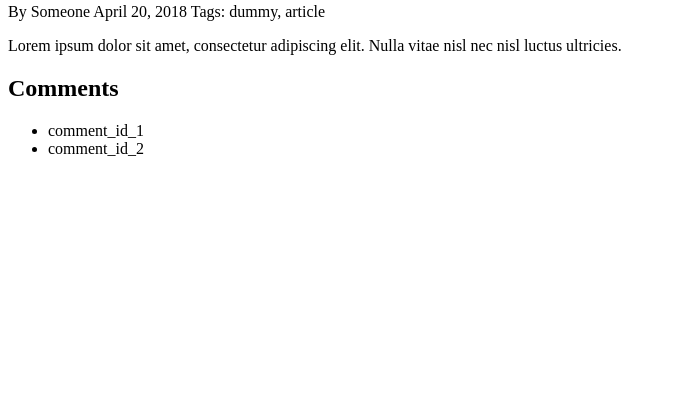
After one commit to Marcel-aka-Satum/ProgrammingProjectDatabases, a Flask app: page /article/1 in a window 1280 px wide. The commit adds this page. Shown: the part 381-800 px from the top of the page, without its empty margins (0-673 px from the left). Run offline with Flask 2, Linux system fonts and the light colour scheme.

Commit message:
Added routes for 'article/{id}', 'articles/latest', 'articles/popular' and handles error for 404 & 500. Now im using examples for articles but this can be changed later one.

```diff
--- a/app.py
+++ b/app.py
@@ -1,12 +1,111 @@
-from flask import Flask, render_template
+from flask import Flask, render_template, request, redirect, url_for
 
 app = Flask(__name__)
 
 
 @app.route('/')
-def hello_world():  # put application's code here
+def index():
     return render_template('index.html')
 
 
+@app.route('/articles', strict_slashes=False)
+@app.route('/articles/<tag>', strict_slashes=False)
+def articles(tag=None):
+    article_1 = {
+        'title': '10 Tips for Better Time Management',
+        'content': 'In today’s fast-paced world, effective time management is essential. Here are some practical tips to help you make the most of your time.',
+        'author': 'John Smith',
+        'date_posted': 'September 12, 2022',
+        'image': 'https://picsum.photos/400/400/?random',
+        'category': 'Productivity',
+        'tags': ['time management', 'productivity'],
+        'comments': ['comment_id_1', 'comment_id_2'],
+        'references': ['ref_1', 'ref_2'],
+        'article_id': 1
+    }
+    article_2 = {
+        'title': 'The Benefits of Meditation: How it Can Improve Your Life',
+        'content': 'Meditation has been shown to have numerous benefits for both physical and mental health. Find out how it can help you reduce stress, improve focus, and more.',
+        'author': 'Jane Doe',
+        'date_posted': 'August 30, 2022',
+        'image': 'https://picsum.photos/400/400/?random',
+        'category': 'Wellness',
+        'tags': ['meditation', 'wellness', 'mindfulness'],
+        'comments': ['comment_id_3', 'comment_id_4'],
+        'references': ['ref_3', 'ref_4'],
+        'article_id': 2
+    }
+    article_3 = {
+        'title': 'The Importance of Sleep for Optimal Health',
+        'content': 'Sleep is crucial for maintaining overall health and wellbeing. It allows our bodies to repair and regenerate, and is important for cognitive function, emotional regulation, and immune system function. Inadequate sleep has been linked to a number of health problems, including obesity, diabetes, heart disease, and depression. To optimize your sleep, experts recommend establishing a regular sleep routine, creating a comfortable sleep environment, and avoiding stimulants like caffeine and electronic devices before bedtime.',
+        'author': 'Jane Smith',
+        'date_posted': 'March 1, 2023',
+        'image': 'https://picsum.photos/400/400/?random',
+        'category': 'Health',
+        'tags': ['sleep', 'health', 'wellness'],
+        'comments': ['comment_id_1', 'comment_id_2'],
+        'references': 'https://www.sleepfoundation.org/articles/why-do-we-need-sleep',
+        'article_id': 3
+    }
+    article_4 = {
+        'title': 'The Benefits of Meditation for Stress Relief',
+        'content': 'Meditation has been shown to be an effective tool for reducing stress and improving overall wellbeing. It can help to calm the mind and body, reduce feelings of anxiety and depression, and improve sleep quality. Regular meditation practice has also been linked to increased focus and concentration, better emotional regulation, and improved immune system function. To get started with meditation, experts recommend finding a quiet, comfortable place to sit, focusing on your breath, and gradually increasing the length of your practice over time.',
+        'author': 'John Doe',
+        'date_posted': 'February 15, 2023',
+        'image': 'https://picsum.photos/400/400/?random',
+        'category': 'Mindfulness',
+        'tags': ['meditation', 'stress relief', 'mindfulness'],
+        'comments': ['comment_id_3', 'comment_id_4', 'comment_id_5'],
+        'references': 'https://www.mayoclinic.org/tests-procedures/meditation/in-depth/meditation/art-20045858',
+        'article_id': 4
+    }
+
+
+    if tag == 'latest':
+        ## get the latest articles
+        # articles = get_latest_articles()
+        articles = [article_1, article_2]
+    elif tag == 'popular':
+        ## get the most popular articles
+        # articles = get_popular_articles()
+        articles = [article_3, article_4]
+    elif tag == 'all':
+        # get all articles
+        # articles = get_all_articles()
+        articles = [article_1, article_2, article_3, article_4]
+    else:
+        return redirect(url_for('articles', tag='all'))
+
+    return render_template('articles.html', articles=articles, tag=tag)
+
+
+@app.route('/article/<int:article_id>')
+def article(article_id):
+    # Retrieve article from database/api
+    # Do this by checking the exact article_id
+    # so if /article/1 is requested, retrieve the article with id 1 from Database/api
+
+    ## Dummy article, this will be extracted by referring to the article_id
+    article = {
+        'title': 'Dummy Article',
+        'content': 'Lorem ipsum dolor sit amet, consectetur adipiscing elit. Nulla vitae nisl nec nisl luctus ultricies.',
+        'author': 'Someone',
+        'date_posted': 'April 20, 2018',
+        'image': 'https://picsum.photos/200/300/?random',
+        'category': None,
+        'tags': ['dummy', 'article'],
+        'comments': ['comment_id_1', 'comment_id_2'],
+        'references': None
+    }
+
+    return render_template('article.html', article=article)
+
+
+@app.errorhandler(404)
+@app.errorhandler(500)
+def error_handler(error):
+    return render_template('errors/404.html'), 404
+
+
 if __name__ == '__main__':
-    app.run()
+    app.run(port=4444)
--- /dev/null
+++ b/templates/article.html
@@ -0,0 +1,43 @@
+{% extends 'base.html' %}
+
+{% block title %}{{ article.title }}{% endblock %}
+
+{% block head %}
+
+{% endblock %}
+{% block body %}
+
+<div class="article-header">
+  <h1>{{ article.title }}</h1>
+  {% if article.image %}
+    <img src="{{ article.image }}" alt="{{ article.title }}" class="article-image">
+  {% endif %}
+  <div class="article-details">
+    <span>By {{ article.author }}</span>
+    <span>{{ article.date_posted }}</span>
+    {% if article.category %}
+      <span>{{ article.category }}</span>
+    {% endif %}
+    {% if article.tags %}
+      <span>Tags: {{ article.tags|join(', ') }}</span>
+    {% endif %}
+  </div>
+</div>
+<p>{{ article.content }}</p>
+{% if article.references %}
+  <h2>References</h2>
+  <ul>
+    {% for reference in article.references %}
+      <li><a href="{{ reference }}">{{ reference }}</a></li>
+    {% endfor %}
+  </ul>
+{% endif %}
+{% if article.comments %}
+  <h2>Comments</h2>
+  <ul>
+    {% for comment in article.comments %}
+      <li>{{ comment }}</li>
+    {% endfor %}
+  </ul>
+{% endif %}
+{% endblock %}
--- a/templates/base.html
+++ b/templates/base.html
@@ -4,10 +4,10 @@
     <meta charset="UTF-8">
     <meta name="viewport" content="width=device-width, initial-scale=1.0">
     <meta http-equiv="X-UA-Compatible" content="ie=edge">
-    <title>Title</title>
+    <title>{% block title %}{% endblock %}</title>
     {% block head %}{% endblock %}
 </head>
 <body>
-    {% block body %}{% endblock %}
+{% block body %}{% endblock %}
 </body>
 </html>
--- a/templates/index.html
+++ b/templates/index.html
@@ -1,8 +1,10 @@
 {% extends 'base.html' %}
 
+{% block title %}News Aggregator | Home{% endblock %}
+
 {% block head %}
-<h1>HelloWorld!!!</h1>
 {% endblock %}
+
 {% block body %}
-
+<h1>News Aggregator</h1>
 {% endblock %}
```
Also changed, not shown: templates/articles.html (added, +19 -0 lines), templates/errors/404.html (added, +26 -0 lines).
